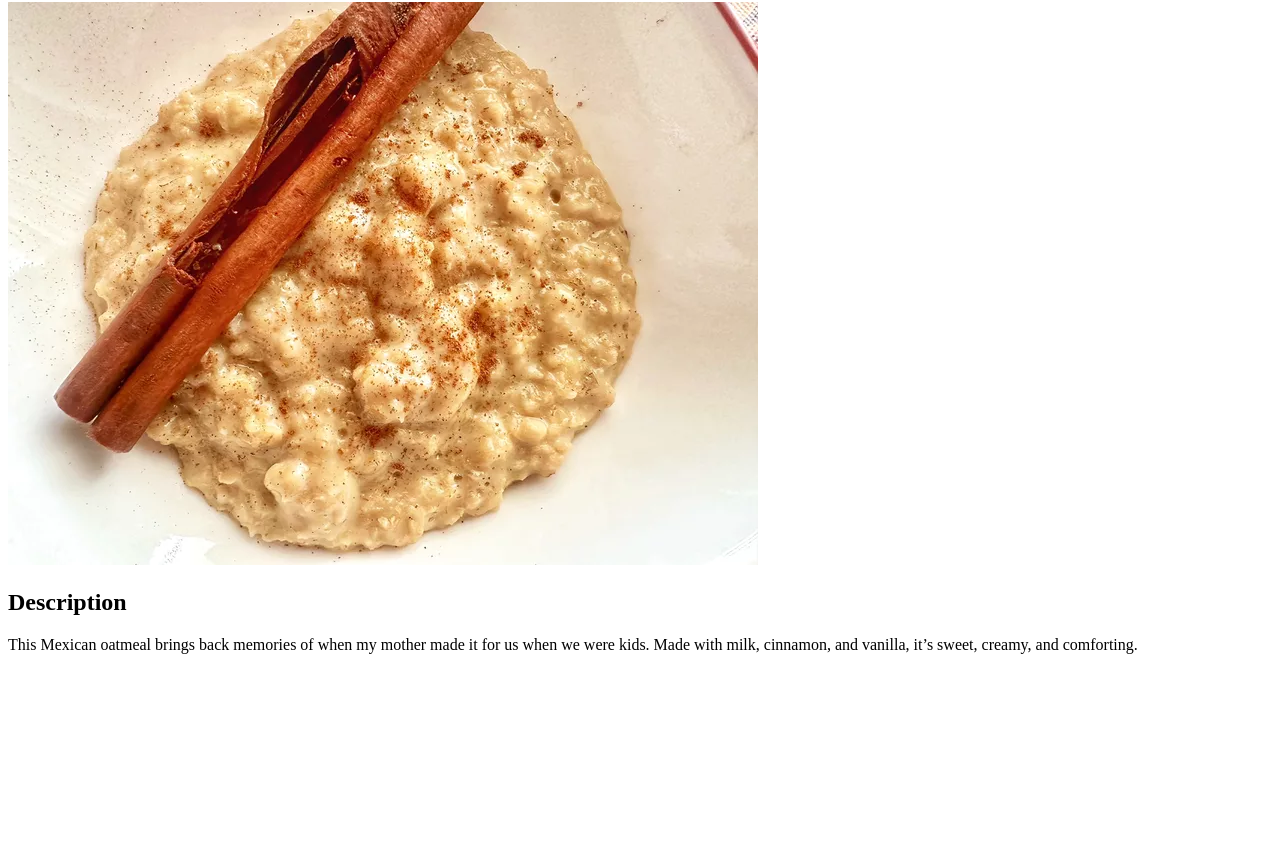
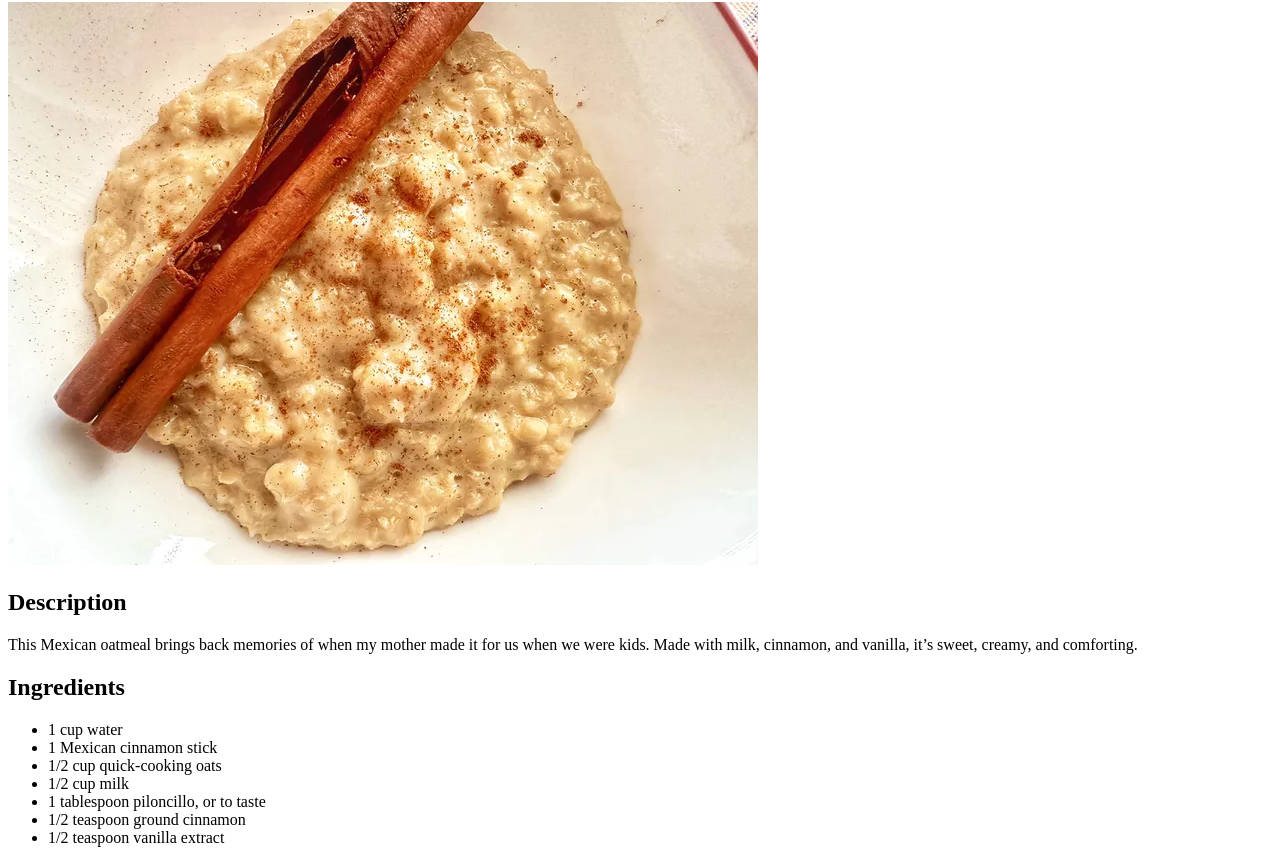
Before and after one commit to lochpeon/odin-recipes, a plain HTML site: page recipes/mexican-oatmeal.html in a window 1280 px wide. Shown: the part 78-941 px from the top of the page. Before the commit the page ends 800 px from the top, so only its background shows below. Drawn offline with Linux system fonts and the light colour scheme.

Commit message:
Add ingredients for mexican oatmeal

```diff
--- a/recipes/mexican-oatmeal.html
+++ b/recipes/mexican-oatmeal.html
@@ -11,5 +11,16 @@
 
     <h2>Description</h2>
     <p>This Mexican oatmeal brings back memories of when my mother made it for us when we were kids. Made with milk, cinnamon, and vanilla, it’s sweet, creamy, and comforting.</p>
+
+    <h2>Ingredients</h2>
+    <ul>
+        <li>1 cup water</li>
+        <li>1 Mexican cinnamon stick</li>
+        <li>1/2 cup quick-cooking oats</li>
+        <li>1/2 cup milk</li>
+        <li>1 tablespoon piloncillo, or to taste</li>
+        <li>1/2 teaspoon ground cinnamon</li>
+        <li>1/2 teaspoon vanilla extract</li>
+    </ul>
 </body>
 </html>
```
